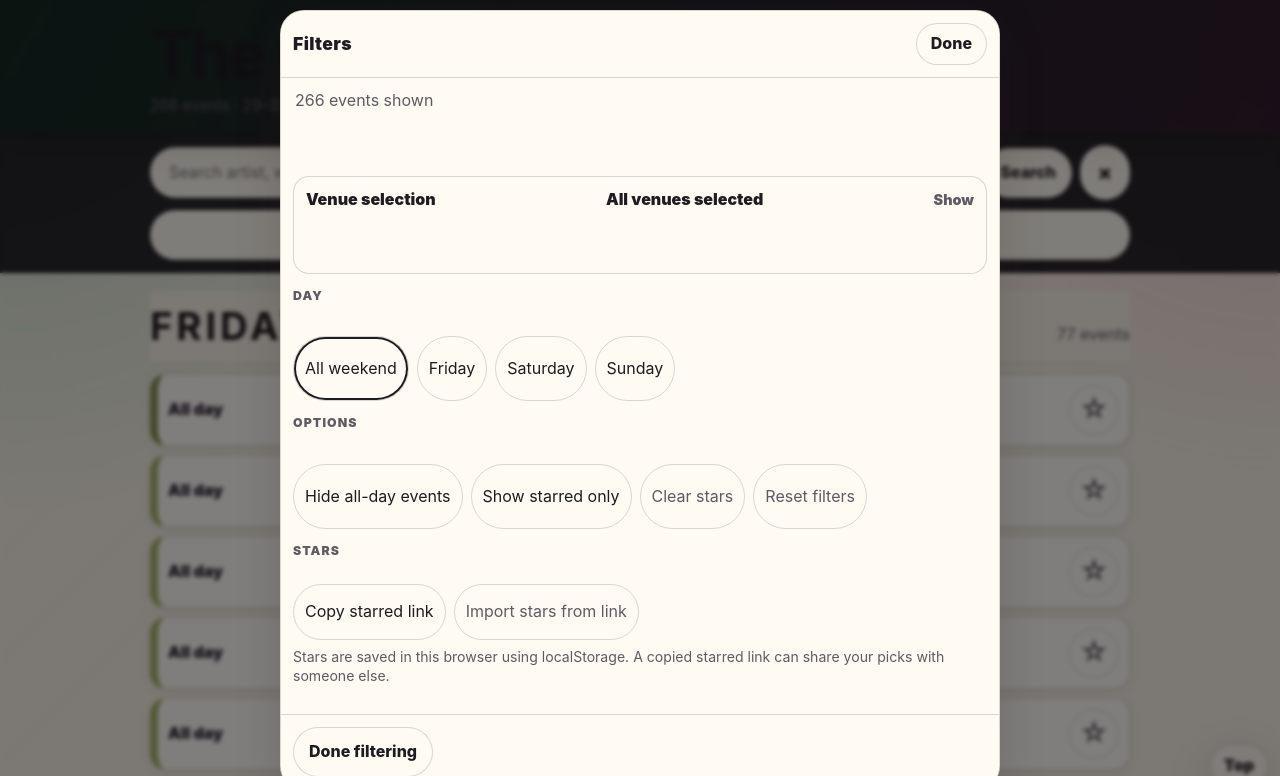
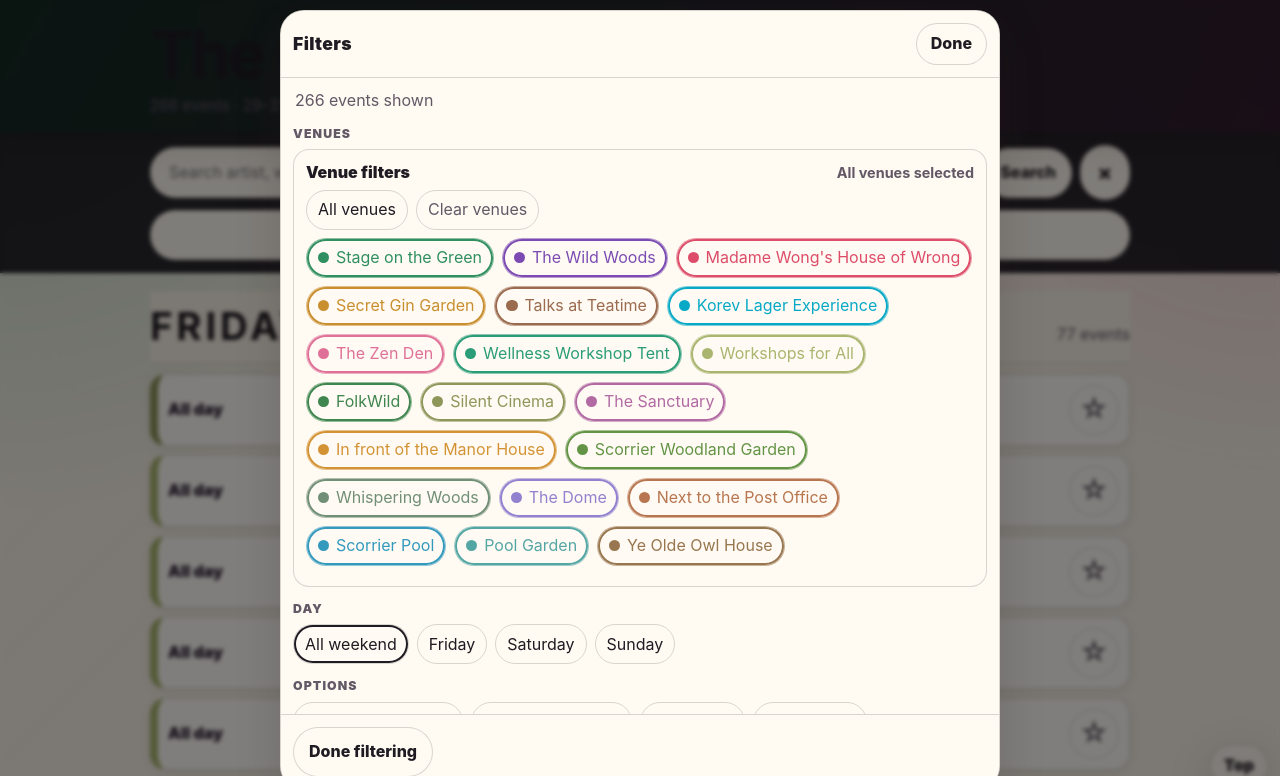
Before and after one commit to cornishcoder/great-estate-events-2026, a plain HTML site: page index.html in a window 1280 px wide. Both pictures are taken after a click on the button "Show day, venue & event filters". Shown: the top 776 px of the page. Drawn offline with Linux system fonts and the light colour scheme.

Commit message:
Add files via upload

```diff
--- a/index.html
+++ b/index.html
@@ -4,8 +4,9 @@
   <meta charset="utf-8">
   <meta name="viewport" content="width=device-width, initial-scale=1, viewport-fit=cover">
   <meta name="theme-color" content="#17131b">
-  <meta name="description" content="Responsive searchable schedule for The Great Estate festival weekend.">
+  <meta name="description" content="Responsive searchable schedule for The Great Estate festival weekend, with visible venue filters and starred events.">
   <title>The Great Estate Events</title>
+  <!-- Build: venue-filters-visible-2026-05-28 -->
   <style>
 :root {
   color-scheme: dark;
@@ -59,6 +60,13 @@ button:focus-visible,input:focus-visible,summary:focus-visible { outline:3px sol
 .venue-box > summary:after { content:"Show"; color:var(--muted); font-size:.9rem; }
 .venue-box[open] > summary:after { content:"Hide"; }
 .venue-box .chips { padding:0 12px 12px; }
+.venue-box-open { padding:0 0 12px; }
+.venue-box-header { padding:12px 12px 6px; font-weight:900; display:flex; justify-content:space-between; align-items:center; gap:12px; color:var(--ink); }
+.venue-box-header span:last-child { color:var(--muted); font-size:.9rem; font-weight:750; text-align:right; }
+.venue-actions { padding:0 12px 8px !important; }
+.venue-chips { padding:0 12px 0 !important; max-height:42vh; overflow-y:auto; -webkit-overflow-scrolling:touch; }
+@media (max-height:720px) { .venue-chips { max-height:30vh; } }
+
 .small-muted { color:var(--muted); font-size:.88rem; }
 .day-section { margin:0 0 24px; }
 .day-title { position:sticky; top:184px; z-index:12; display:flex; align-items:baseline; justify-content:space-between; gap:12px; padding:10px 0; background:var(--bg); border-bottom:1px solid var(--line); }
@@ -121,9 +129,11 @@ button:focus-visible,input:focus-visible,summary:focus-visible { outline:3px sol
     <div class="filter-panel-head"><span class="filter-title">Filters</span><button class="mini-done" id="doneTop" type="button">Done</button></div>
     <div class="filter-scroll">
       <div class="filter-status" id="filterStatus">266 events shown</div>
-      <details class="venue-box"><summary><span>Venue selection</span><span id="venueSummary">All venues selected</span></summary>
-        <div class="chips" aria-label="Venue quick actions"><button class="chip" type="button" data-action="all-venues" aria-pressed="false">All venues</button><button class="clear-link" type="button" data-action="clear-venues">Clear venues</button></div>
-        <div class="chips" id="venueFilters" aria-label="Venue filters"><button class="chip venue-chip active" type="button" data-action="venue" data-venue="Stage on the Green" aria-pressed="true" style="--venue:#2f8f60"><span class="dot" style="background:#2f8f60"></span>Stage on the Green</button>
+      <div class="filter-row venue-filter-row"><div class="filter-label">Venues</div>
+        <div class="venue-box venue-box-open">
+          <div class="venue-box-header"><span>Venue filters</span><span id="venueSummary">All venues selected</span></div>
+          <div class="chips venue-actions" aria-label="Venue quick actions"><button class="chip" type="button" data-action="all-venues" aria-pressed="false">All venues</button><button class="clear-link" type="button" data-action="clear-venues">Clear venues</button></div>
+          <div class="chips venue-chips" id="venueFilters" aria-label="Venue filters"><button class="chip venue-chip active" type="button" data-action="venue" data-venue="Stage on the Green" aria-pressed="true" style="--venue:#2f8f60"><span class="dot" style="background:#2f8f60"></span>Stage on the Green</button>
 <button class="chip venue-chip active" type="button" data-action="venue" data-venue="The Wild Woods" aria-pressed="true" style="--venue:#7b4bb3"><span class="dot" style="background:#7b4bb3"></span>The Wild Woods</button>
 <button class="chip venue-chip active" type="button" data-action="venue" data-venue="Madame Wong&#x27;s House of Wrong" aria-pressed="true" style="--venue:#dd4d6a"><span class="dot" style="background:#dd4d6a"></span>Madame Wong&#x27;s House of Wrong</button>
 <button class="chip venue-chip active" type="button" data-action="venue" data-venue="Secret Gin Garden" aria-pressed="true" style="--venue:#c98f2f"><span class="dot" style="background:#c98f2f"></span>Secret Gin Garden</button>
@@ -144,7 +154,8 @@ button:focus-visible,input:focus-visible,summary:focus-visible { outline:3px sol
 <button class="chip venue-chip active" type="button" data-action="venue" data-venue="Pool Garden" aria-pressed="true" style="--venue:#54a6a4"><span class="dot" style="background:#54a6a4"></span>Pool Garden</button>
 <button class="chip venue-chip active" type="button" data-action="venue" data-venue="Ye Olde Owl House" aria-pressed="true" style="--venue:#98764f"><span class="dot" style="background:#98764f"></span>Ye Olde Owl House</button>
 <button class="chip venue-chip active" type="button" data-action="venue" data-venue="Captain Inkus Tattoo Parlour" aria-pressed="true" style="--venue:#c05283"><span class="dot" style="background:#c05283"></span>Captain Inkus Tattoo Parlour</button></div>
-      </details>
+        </div>
+      </div>
       <div class="filter-row"><div class="filter-label">Day</div><div class="chips" aria-label="Day filter"><button class="chip day-chip active" type="button" data-action="day" data-day="all" aria-pressed="true">All weekend</button>
 <button class="chip day-chip" type="button" data-action="day" data-day="Friday" aria-pressed="false">Friday</button>
 <button class="chip day-chip" type="button" data-action="day" data-day="Saturday" aria-pressed="false">Saturday</button>
```
